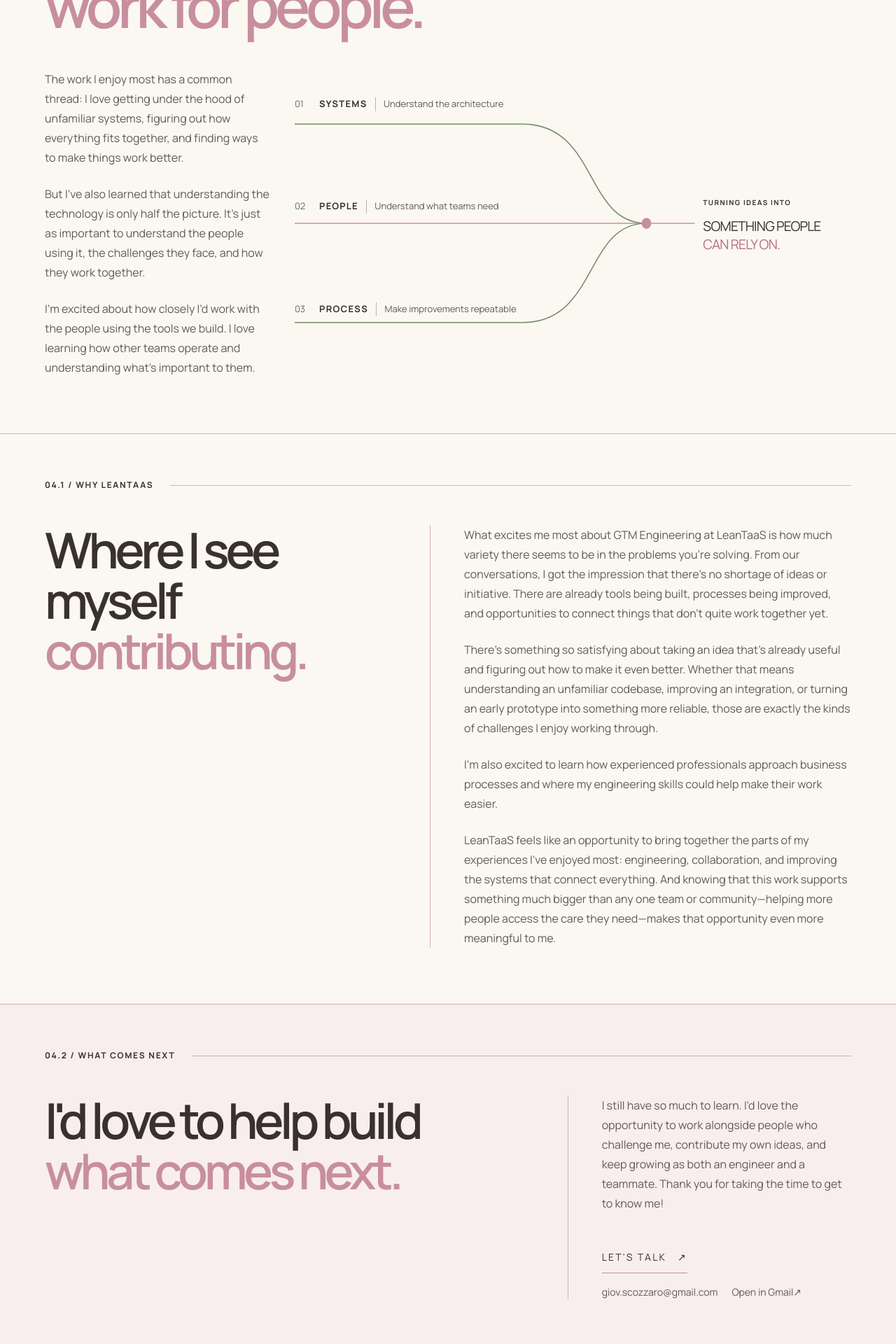
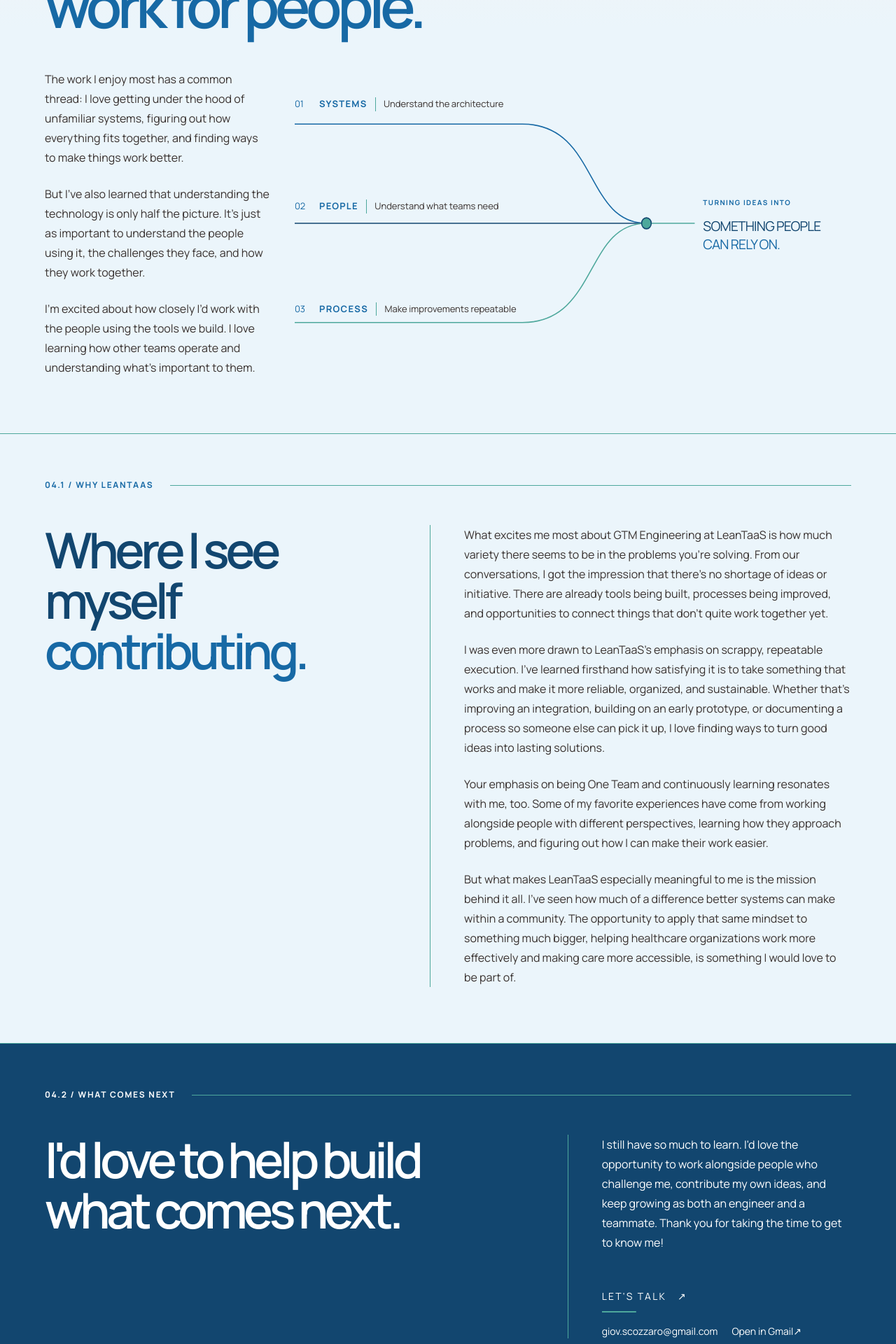
Before and after one commit to g33ya/cover-letter, a React (Vite) app: page / in a window 1280 px wide. Shown: the part 8840-10760 px from the top of the page at 70% size. Built offline with nearby package versions, Linux system fonts and the light colour scheme.

Commit message:
LeanTaaS styling!!

```diff
--- a/src/components/LeanTaaSSection/LeanTaaSSection.css
+++ b/src/components/LeanTaaSSection/LeanTaaSSection.css
@@ -1,12 +1,24 @@
 .ideas-section {
-  background: #faf8f0;
-  color: #38312f;
+  --ideas-background: #ebf5fb;
+  --ideas-heading: #12466f;
+  --ideas-blue: #1769a5;
+  --ideas-accent: #4ea89c;
+  --ideas-white: #ffffff;
+  --ideas-text: #38312f;
+  background-color: var(--ideas-background);
+  /* A spatial blend makes scrolling into the chapter gradual, in either
+     direction, without animating the page background on every frame. */
+  background-image: linear-gradient(to bottom, #f6f3ed, var(--ideas-background));
+  background-size: 100% 320px;
+  background-repeat: no-repeat;
+  color: var(--ideas-text);
 }
 
 .ideas-chapter-heading, .ideas-label {
   display: flex;
   align-items: center;
   gap: 1.5rem;
+  color: var(--ideas-blue);
 }
 
 .ideas-chapter-heading {
@@ -17,7 +29,7 @@
   flex: 1;
   min-width: 24px;
   height: 1px;
-  background: rgba(56, 49, 47, .3);
+  background: var(--ideas-accent);
 }
 
 .ideas-chapter-meta {
@@ -36,6 +48,7 @@
 
 .ideas-section h2, .ideas-section h3 {
   margin: 0;
+  color: var(--ideas-heading);
   font-weight: 600;
   letter-spacing: -.075em;
   line-height: 1.02;
@@ -50,7 +63,7 @@
 }
 
 .ideas-section h2 span, .ideas-section h3 span {
-  color: #c88ea0;
+  color: var(--ideas-blue);
 }
 
 .ideas-connection-grid {
@@ -64,7 +77,7 @@
 .ideas-copy {
   font-size: clamp(1rem, 1.2vw, 1.125rem);
   line-height: 1.75;
-  color: #625b56;
+  color: var(--ideas-text);
 }
 
 .ideas-copy p {
@@ -123,27 +136,30 @@
 }
 
 .ideas-path-number {
-  color: #5e7158;
+  color: var(--ideas-blue);
 }
 
 .ideas-path-label strong {
+  color: var(--ideas-blue);
   font-size: .8125rem;
   letter-spacing: .1em;
 }
 
 .ideas-path-detail {
-  border-left: 1px solid #b7b0a9;
+  border-left: 1px solid var(--ideas-accent);
   padding-left: .7rem;
-  color: #625b56;
+  color: var(--ideas-text);
 }
 
 .ideas-outcome > span {
+  color: var(--ideas-blue);
   font-size: .625rem;
   font-weight: 650;
   letter-spacing: .14em;
 }
 
 .ideas-outcome p {
+  color: var(--ideas-heading);
   margin: .75rem 0 0;
   font-size: clamp(1rem, 1.5vw, 1.65rem);
   line-height: 1.35;
@@ -152,12 +168,12 @@
 }
 
 .ideas-outcome em {
-  color: #b76e86;
+  color: var(--ideas-blue);
   font-style: normal;
 }
 
 .ideas-contribution {
-  border-top: 1px solid rgba(56, 49, 47, .3);
+  border-top: 1px solid var(--ideas-accent);
 }
 
 .ideas-contribution-grid {
@@ -167,15 +183,16 @@
 }
 
 .ideas-contribution-copy {
-  border-left: 1px solid #d6b0bc;
+  border-left: 1px solid var(--ideas-accent);
   padding-left: 3rem;
   min-height: 26rem;
   max-width: 66ch;
 }
 
 .ideas-closing {
-  background: #f8eeee;
-  border-top: 1px solid rgba(56, 49, 47, .3);
+  background: var(--ideas-heading);
+  color: var(--ideas-white);
+  border-top: 1px solid var(--ideas-accent);
 }
 
 .ideas-closing-grid {
@@ -185,7 +202,7 @@
 }
 
 .ideas-closing-copy {
-  border-left: 1px solid #d6b0bc;
+  border-left: 1px solid var(--ideas-accent);
   padding-left: 3rem;
 }
 
@@ -194,15 +211,38 @@
   gap: 1rem;
   padding: .65rem 0;
   margin-top: 1rem;
-  border-bottom: 1px solid #c88ea0;
-  color: #38312f;
+  border-bottom: 1px solid transparent;
+  position: relative;
+  color: var(--ideas-white);
   text-decoration: none;
   font-size: .875rem;
   letter-spacing: .16em;
 }
 
+.ideas-closing h3,
+.ideas-closing h3 span,
+.ideas-closing .ideas-label,
+.ideas-closing .ideas-copy {
+  color: var(--ideas-white);
+}
+
+.ideas-contact::after {
+  content: "";
+  position: absolute;
+  inset: auto 0 -1px;
+  height: 2px;
+  background: var(--ideas-accent);
+  transform: scaleX(.4);
+  transform-origin: left;
+  transition: transform 220ms ease;
+}
+
+.ideas-contact:is(:hover, :focus-visible)::after {
+  transform: scaleX(1);
+}
+
 .ideas-contact:focus-visible {
-  outline: 2px solid #778d70;
+  outline: 2px solid var(--ideas-accent);
   outline-offset: 5px;
 }
 
@@ -220,7 +260,8 @@
 
 @media (prefers-reduced-motion: reduce) {
   .ideas-contact,
-  .ideas-contact-options a {
+  .ideas-contact-options a,
+  .ideas-contact::after {
     transition: none;
   }
 }
@@ -241,7 +282,7 @@
 }
 
 .ideas-contact-options a:focus-visible {
-  outline: 2px solid #778d70;
+  outline: 2px solid var(--ideas-accent);
   outline-offset: 5px;
 }
 
--- a/src/components/LeanTaaSSection/LeanTaaSSection.tsx
+++ b/src/components/LeanTaaSSection/LeanTaaSSection.tsx
@@ -11,15 +11,15 @@
 ];
 const contributionCopy = [
   "What excites me most about GTM Engineering at LeanTaaS is how much variety there seems to be in the problems you're solving. From our conversations, I got the impression that there's no shortage of ideas or initiative. There are already tools being built, processes being improved, and opportunities to connect things that don't quite work together yet.",
-  "There's something so satisfying about taking an idea that's already useful and figuring out how to make it even better. Whether that means understanding an unfamiliar codebase, improving an integration, or turning an early prototype into something more reliable, those are exactly the kinds of challenges I enjoy working through.",
-  "I'm also excited to learn how experienced professionals approach business processes and where my engineering skills could help make their work easier.",
-  "LeanTaaS feels like an opportunity to bring together the parts of my experiences I've enjoyed most: engineering, collaboration, and improving the systems that connect everything. And knowing that this work supports something much bigger than any one team or community—helping more people access the care they need—makes that opportunity even more meaningful to me.",
+  "I was even more drawn to LeanTaaS's emphasis on scrappy, repeatable execution. I've learned firsthand how satisfying it is to take something that works and make it more reliable, organized, and sustainable. Whether that's improving an integration, building on an early prototype, or documenting a process so someone else can pick it up, I love finding ways to turn good ideas into lasting solutions.",
+  "Your emphasis on being One Team and continuously learning resonates with me, too. Some of my favorite experiences have come from working alongside people with different perspectives, learning how they approach problems, and figuring out how I can make their work easier.",
+  "But what makes LeanTaaS especially meaningful to me is the mission behind it all. I've seen how much of a difference better systems can make within a community. The opportunity to apply that same mindset to something much bigger, helping healthcare organizations work more effectively and making care more accessible, is something I would love to be part of.",
 ];
 const closingCopy = "I still have so much to learn. I'd love the opportunity to work alongside people who challenge me, contribute my own ideas, and keep growing as both an engineer and a teammate. Thank you for taking the time to get to know me!";
 const pathways = [
-  { name: "SYSTEMS", detail: "Understand the architecture", color: "#778D70", path: "M 0 34 H 330 C 440 34 420 160 510 160" },
-  { name: "PEOPLE", detail: "Understand what teams need", color: "#C88EA0", path: "M 0 160 H 510" },
-  { name: "PROCESS", detail: "Make improvements repeatable", color: "#778D70", path: "M 0 286 H 330 C 440 286 420 160 510 160" },
+  { name: "SYSTEMS", detail: "Understand the architecture", color: "#1769A5", path: "M 0 34 H 330 C 440 34 420 160 510 160" },
+  { name: "PEOPLE", detail: "Understand what teams need", color: "#12466F", path: "M 0 160 H 510" },
+  { name: "PROCESS", detail: "Make improvements repeatable", color: "#4EA89C", path: "M 0 286 H 330 C 440 286 420 160 510 160" },
 ];
 
 function Convergence() {
@@ -32,9 +32,9 @@
           {pathways.map((item, i) => <motion.path key={item.name} d={item.path} fill="none" stroke={item.color} strokeWidth="1.5"
             variants={{ hidden: { pathLength: reduced ? 1 : 0 }, visible: { pathLength: 1 } }}
             transition={{ duration: reduced ? 0 : 1, delay: reduced ? 0 : i * 0.08, ease: [0.22, 1, 0.36, 1] }} />)}
-          <motion.path d="M 510 160 H 580" stroke="#C88EA0" strokeWidth="1.5"
+          <motion.path d="M 510 160 H 580" stroke="#4EA89C" strokeWidth="1.5"
             variants={{ hidden: { pathLength: reduced ? 1 : 0 }, visible: { pathLength: 1 } }} transition={{ duration: reduced ? 0 : 0.25, delay: reduced ? 0 : 1.1 }} />
-          <motion.circle cx="510" cy="160" r="7" fill="#C88EA0" variants={{ hidden: { opacity: reduced ? 1 : 0 }, visible: { opacity: 1 } }} transition={{ duration: 0.2, delay: reduced ? 0 : 1.05 }} />
+          <motion.circle cx="510" cy="160" r="7" fill="#4EA89C" stroke="#12466F" strokeWidth="1.5" variants={{ hidden: { opacity: reduced ? 1 : 0 }, visible: { opacity: 1 } }} transition={{ duration: 0.2, delay: reduced ? 0 : 1.05 }} />
         </svg>
         <svg className="ideas-paths-mobile" viewBox="0 0 320 120" preserveAspectRatio="xMidYMid meet">
           {pathways.map((item, i) => <motion.path key={item.name}
@@ -46,10 +46,10 @@
             fill="none" stroke={item.color} strokeWidth="1.5"
             variants={{ hidden: { pathLength: reduced ? 1 : 0 }, visible: { pathLength: 1 } }}
             transition={{ duration: reduced ? 0 : 1, delay: reduced ? 0 : i * 0.08, ease: [0.22, 1, 0.36, 1] }} />)}
-          <motion.path d="M 160 96 V 120" stroke="#C88EA0" strokeWidth="1.5"
+          <motion.path d="M 160 96 V 120" stroke="#4EA89C" strokeWidth="1.5"
             variants={{ hidden: { pathLength: reduced ? 1 : 0 }, visible: { pathLength: 1 } }}
             transition={{ duration: reduced ? 0 : 0.25, delay: reduced ? 0 : 1.1 }} />
-          <motion.circle cx="160" cy="96" r="5" fill="#C88EA0"
+          <motion.circle cx="160" cy="96" r="5" fill="#4EA89C" stroke="#12466F" strokeWidth="1.5"
             variants={{ hidden: { opacity: reduced ? 1 : 0 }, visible: { opacity: 1 } }}
             transition={{ duration: reduced ? 0 : 0.2, delay: reduced ? 0 : 1.05 }} />
         </svg>
```
